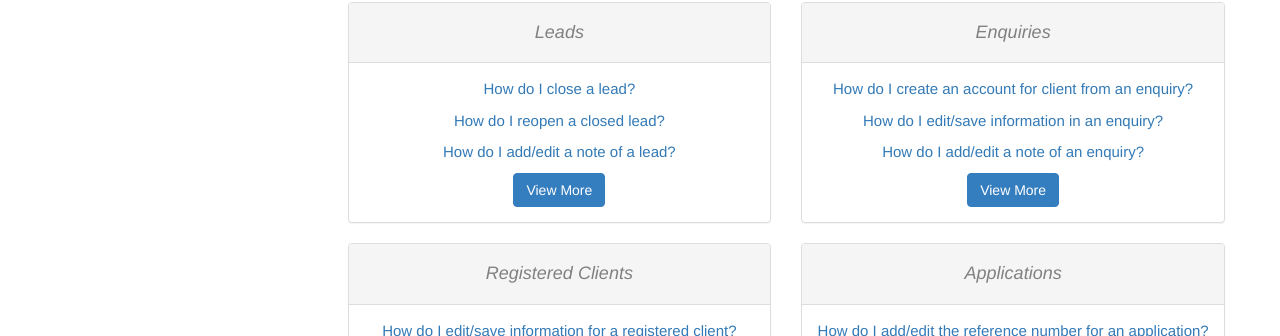
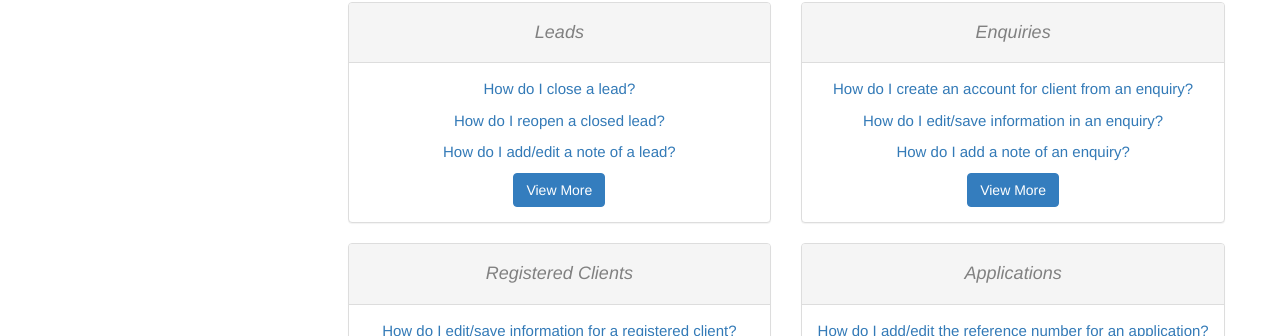
Before and after one commit to ndkhaivn/orbiscrm, a Jekyll site: the page built from pages/orbiscrm.faq/faq.md, in a window 1280 px wide. Shown: the part 479-815 px from the top of the page. Built offline with Jekyll 4.4.1, drawn with Linux system fonts in a browser that asks for light colours; comment, search, counter and statistics services are not loaded.

Commit message:
Update link in faq home page for [enquiries]

```diff
--- a/pages/orbiscrm.faq/faq.md
+++ b/pages/orbiscrm.faq/faq.md
@@ -108,8 +108,8 @@ folder: orbiscrm.faq
                     </a>
                 </p>
                 <p>
-                    <a href="faq.enquiries.html#how-do-i-add-edit-a-note-of-an-enquiry">
-                        How do I add/edit a note of an enquiry?
+                    <a href="faq.enquiries.html#how-do-i-add-a-note-of-an-enquiry">
+                        How do I add a note of an enquiry?
                     </a>
                 </p>
                 <a href="/faq.enquiries.html" class="btn btn-primary">View More</a>
```
